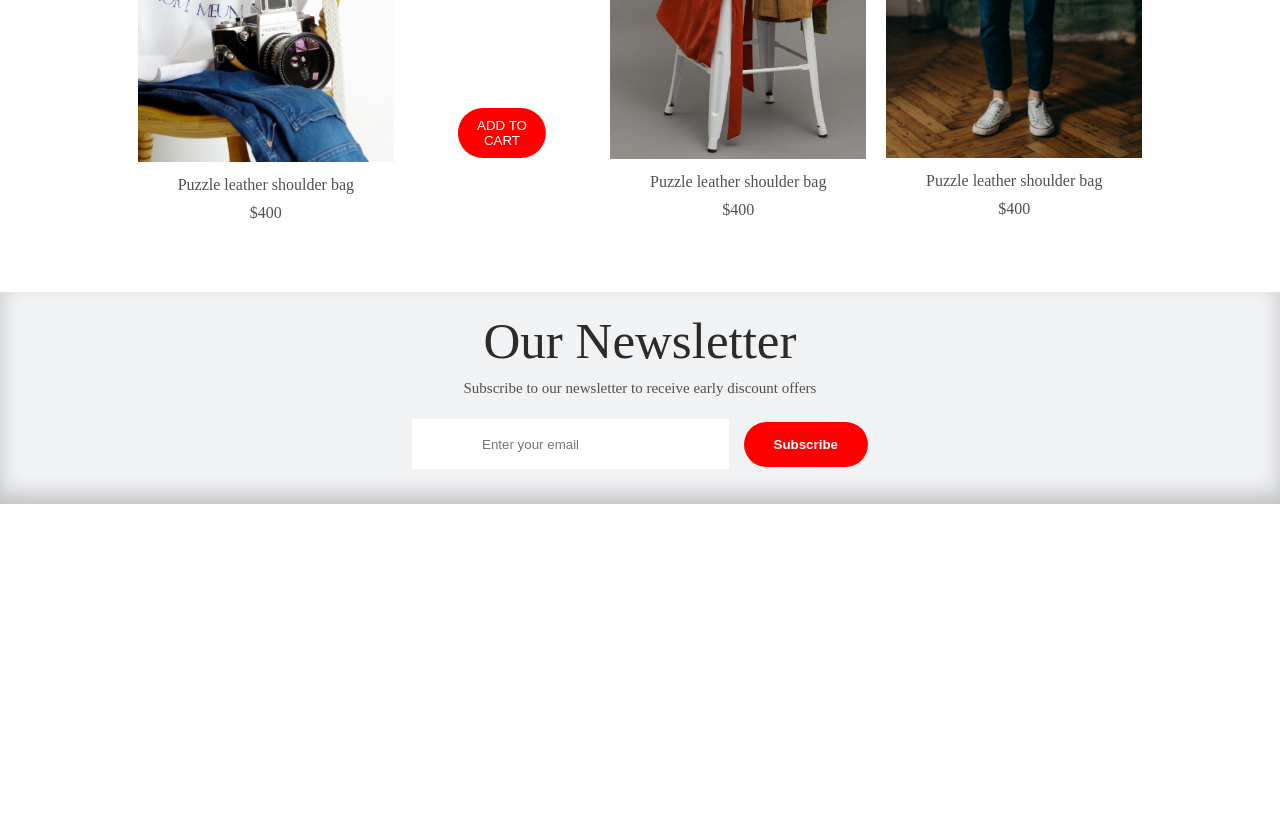
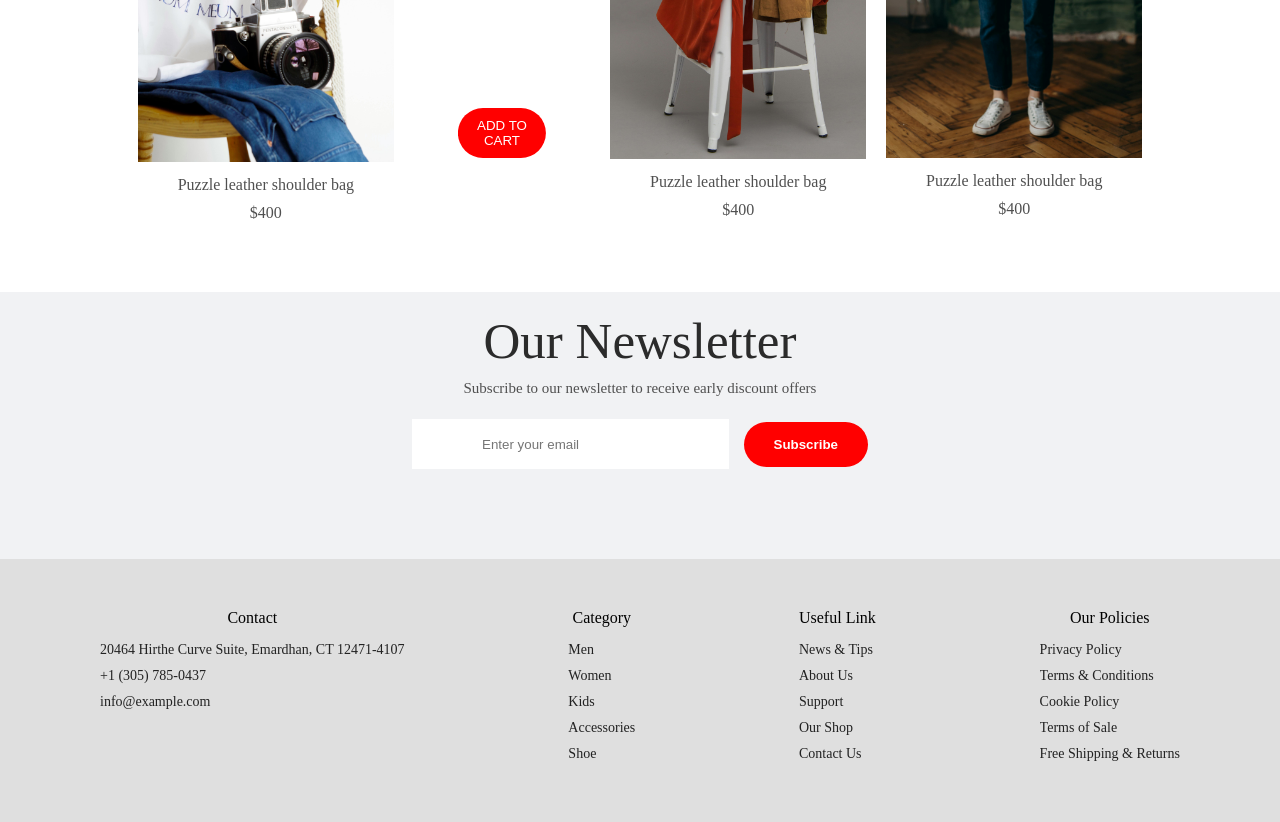
Before and after one commit to jeshurunmuchugingugi/Tailwind-project, a plain HTML site: page index.html in a window 1280 px wide. Shown: the part 1996-2818 px from the top of the page. Before the commit the page ends 2500 px from the top, so only its background shows below. Drawn offline with Linux system fonts and the light colour scheme.

Commit message:
Final Website

```diff
--- a/index.html
+++ b/index.html
@@ -85,6 +85,48 @@
             <input type="text" name="" placeholder="Enter your email" id="input-field">
             <button class="subscribe-button">Subscribe</button>
         </div>
+
+
     </section>
+    <div class="footer">
+        <div class="contacts">
+          <h3>Contact</h3>
+          <ul>
+            <li>20464 Hirthe Curve Suite, Emardhan, CT 12471-4107</li>
+            <li>+1 (305) 785-0437</li>
+            <li>info@example.com</li>
+          </ul>
+        </div>
+        <div class="category">
+          <h3>Category</h3>
+          <ul>
+            <li><a href="#">Men</a></li>
+            <li><a href="#">Women</a></li>
+            <li><a href="#">Kids</a></li>
+            <li><a href="#">Accessories</a></li>
+            <li><a href="#">Shoe</a></li>
+          </ul>
+        </div>
+        <div class="useful-link">
+          <h3>Useful Link</h3>
+          <ul>
+            <li><a href="#">News & Tips</a></li>
+            <li><a href="#">About Us</a></li>
+            <li><a href="#">Support</a></li>
+            <li><a href="#">Our Shop</a></li>
+            <li><a href="#">Contact Us</a></li>
+          </ul>
+        </div>
+        <div class="our-policies">
+          <h3>Our Policies</h3>
+          <ul>
+            <li><a href="#">Privacy Policy</a></li>
+            <li><a href="#">Terms & Conditions</a></li>
+            <li><a href="#">Cookie Policy</a></li>
+            <li><a href="#">Terms of Sale</a></li>
+            <li><a href="#">Free Shipping & Returns</a></li>
+          </ul>
+        </div>
+      </div>
 </body>
 </html>
--- a/style.css
+++ b/style.css
@@ -131,11 +131,11 @@ h5, h3{
     text-align: center;
     background-color: #f1f2f4;
     padding: 20px 60px;
-    box-shadow: inset 0 -10px 20px rgba(0, 0, 0, 0.2);
 }
 .subscribe-inputs {
     margin-top:10px;
     gap: 10px;
+    margin-bottom: 70px;
 }
 #input-field {
     padding: 10px 70px;
@@ -147,3 +147,31 @@ h5, h3{
     font-size: 15px;
     margin-bottom: -5px;
 }
+.footer {
+    display: flex;
+    justify-content: space-between;
+    background-color: #dfdfdf;
+    padding: 50px 100px;
+    font-size: 14px;
+    color: #222;
+    gap: 50px;
+  }
+
+  .footer h3 {
+    margin-bottom: 15px;
+    font-size: 16px;
+    color: #000;
+  }
+
+  .footer ul {
+    list-style: none;
+  }
+
+  .footer ul li {
+    margin-bottom: 10px;
+  }
+
+  .footer a {
+    color: #222;
+    text-decoration: none;
+  }
```
